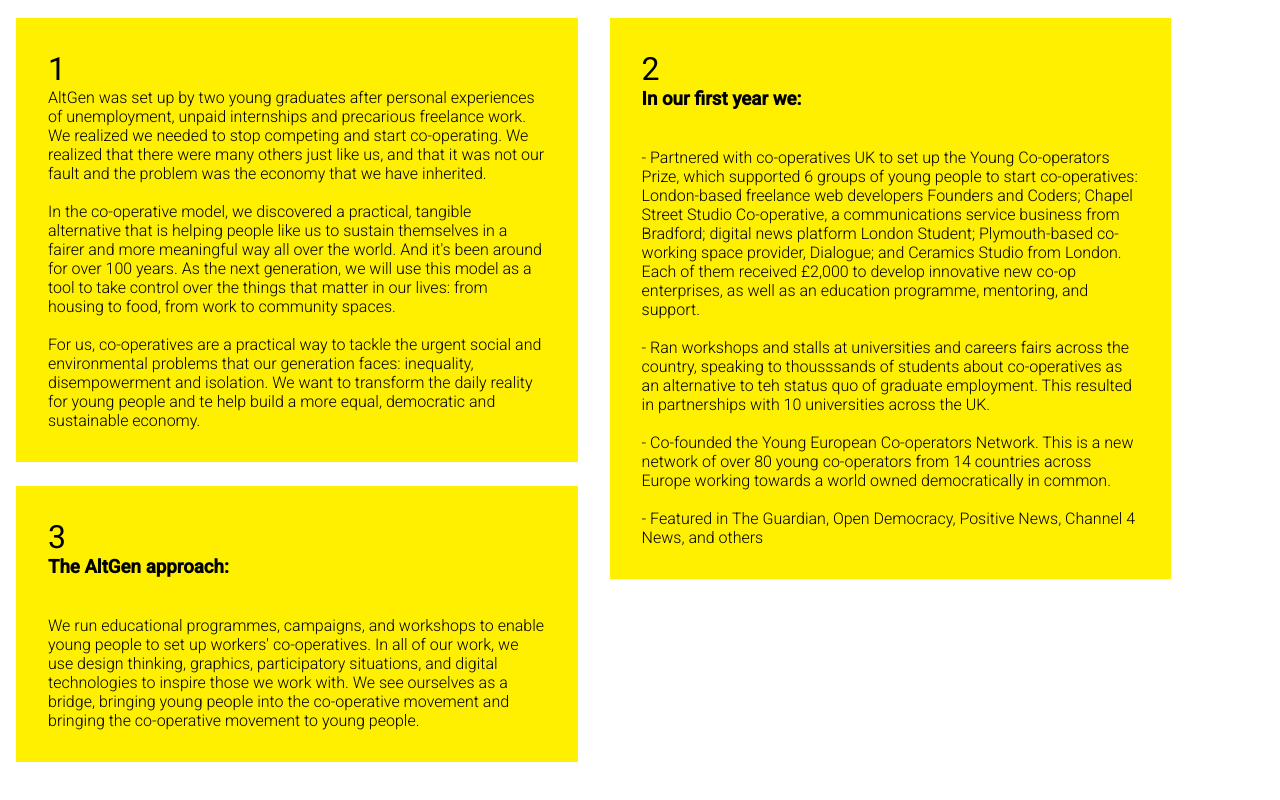
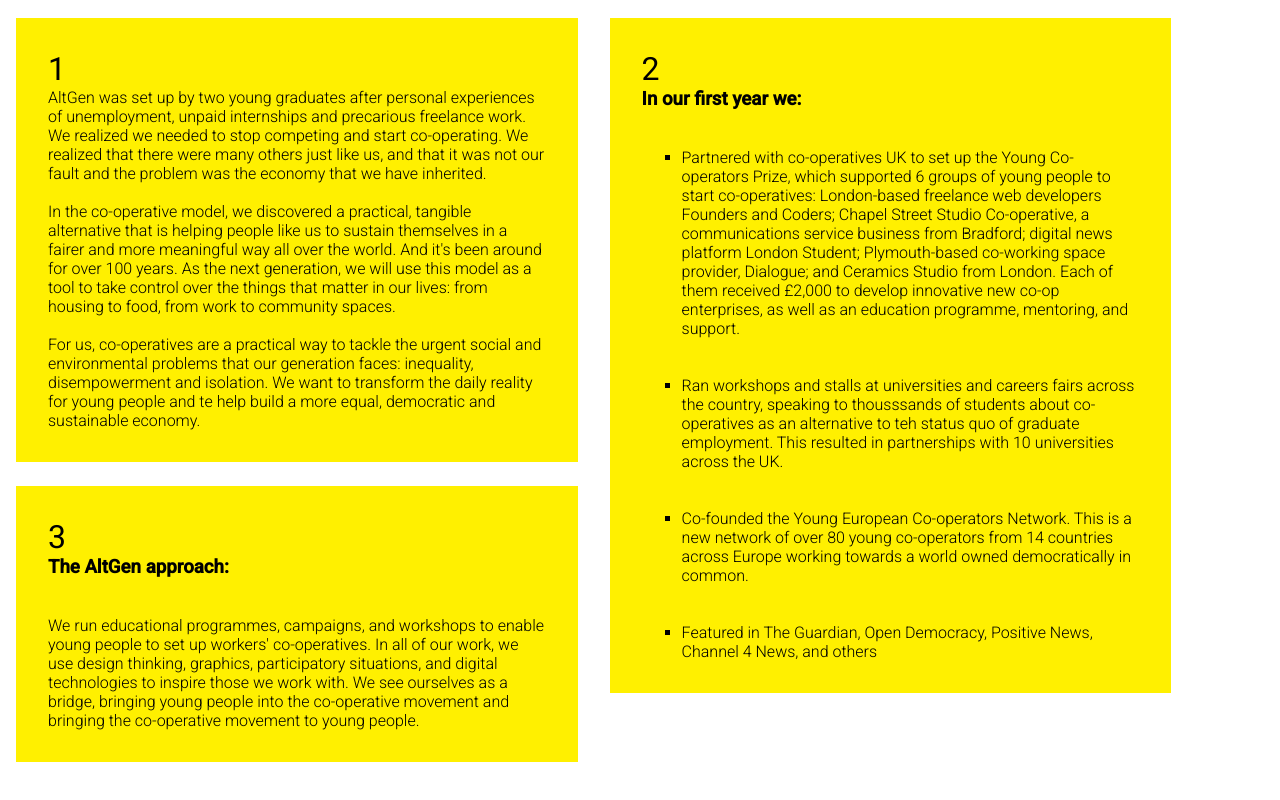
Before and after one commit to FilWisher/www-altgen, a plain HTML site: page index.html in a window 1280 px wide. Shown: the part 1198-1998 px from the top of the page. Drawn offline with Linux system fonts and the light colour scheme.

Commit message:
fixed 'in our first year' bullet point styling

```diff
--- a/assets/style.css
+++ b/assets/style.css
@@ -122,6 +122,7 @@ a { text-decoration: none; }
 
 .yellow-bg { background-color: rgb(255, 240, 0); }
 .yellow-bg__title { font-weight: bold; }
+.yellow-bg__list { list-style: square; }
 .white-bg { background-color: white; }
 .black-bg { background-color: black; }
 .red-bg { background-color: rgb(255, 70, 0); }
--- a/index.html
+++ b/index.html
@@ -75,13 +75,23 @@
             In our first year we:
           </h3>
           <br><br>
-          - Partnered with co-operatives UK to set up the Young Co-operators Prize, which supported 6 groups of young people to start co-operatives: London-based freelance web developers Founders and Coders; Chapel Street Studio Co-operative, a communications service business from Bradford; digital news platform London Student; Plymouth-based co-working space provider, Dialogue; and Ceramics Studio from London. Each of them received £2,000 to develop innovative new co-op enterprises, as well as an education programme, mentoring, and support.
+          <ul class="yellow-bg__list">
+            <li>
+          Partnered with co-operatives UK to set up the Young Co-operators Prize, which supported 6 groups of young people to start co-operatives: London-based freelance web developers Founders and Coders; Chapel Street Studio Co-operative, a communications service business from Bradford; digital news platform London Student; Plymouth-based co-working space provider, Dialogue; and Ceramics Studio from London. Each of them received £2,000 to develop innovative new co-op enterprises, as well as an education programme, mentoring, and support.
+            </li>
           <br><br>
-          - Ran workshops and stalls at universities and careers fairs across the country, speaking to thousssands of students about co-operatives as an alternative to teh status quo of graduate employment. This resulted in partnerships with 10 universities across the UK.
+            <li>
+          Ran workshops and stalls at universities and careers fairs across the country, speaking to thousssands of students about co-operatives as an alternative to teh status quo of graduate employment. This resulted in partnerships with 10 universities across the UK.
+            </li>
           <br><br>
-          - Co-founded the Young European Co-operators Network. This is a new network of over 80 young co-operators from 14 countries across Europe working towards a world owned democratically in common.
+            <li>
+          Co-founded the Young European Co-operators Network. This is a new network of over 80 young co-operators from 14 countries across Europe working towards a world owned democratically in common.
+            </li>
           <br><br>
-          - Featured in The Guardian, Open Democracy, Positive News, Channel 4 News, and others
+            <li>
+          Featured in The Guardian, Open Democracy, Positive News, Channel 4 News, and others
+            </li>
+          </ul>
           </p>
         </div>
       </div>
```
